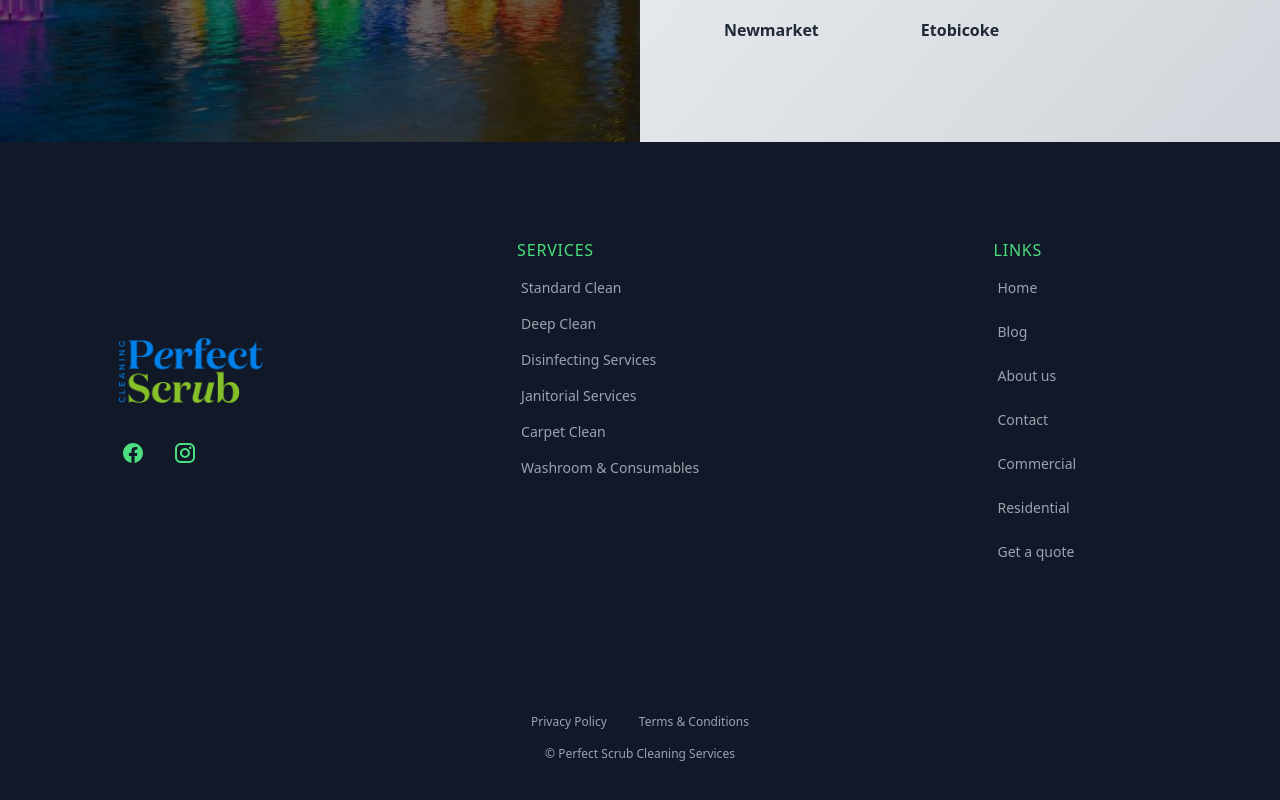
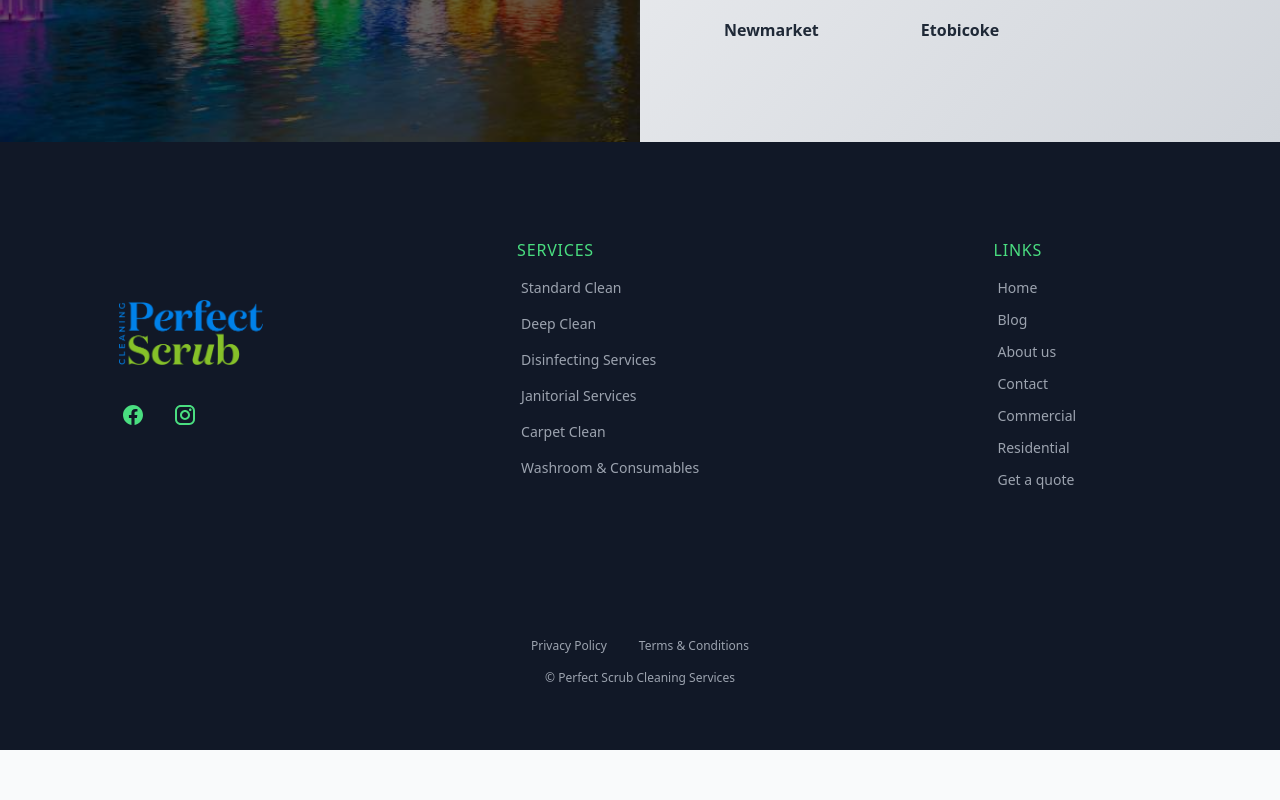
Before and after one commit to perfectscrub/perfect-scrub, a Next.js app: page / in a window 1280 px wide. Shown: the part 6235-7035 px from the top of the page. After the commit the page ends 6985 px from the top, so only its background shows below. Built offline with nearby package versions, Linux system fonts and the light colour scheme.

Commit message:
changed width of image

```diff
--- a/components/footer/Footer.jsx
+++ b/components/footer/Footer.jsx
@@ -10,8 +10,8 @@ const Footer = ({handleNavClose}) => {
           {/* Logo Image */}
           <Link className="mb-10 ml-0 lg:ml-4" href="/" title="homepage">
             <Image
-              width={188}
-              height={84}
+              width={300}
+              height={135}
               className="w-36 h-auto lg:ml-12"
               src="/perfect-scrub-logo.png"
               alt=""
@@ -72,7 +72,7 @@ const Footer = ({handleNavClose}) => {
             <h3 className="text-gray-400 tracking-wider text-center md:text-left mb-4 text-green-400">LINKS</h3>
             <ul className="flex flex-row md:flex-col flex-wrap gap-x-4 items-start text-sm font-medium text-gray-400 py-2 lg:py-0">
               {footerCompanyLinks.map(({ href, title }) => (
-                <li key={title} className="mx-1 pb-6 hover:text-gray-300 lg:mb-0 hover:text-green-400">
+                <li key={title} className="mx-1 pb-6 hover:text-gray-300 lg:pb-3 hover:text-green-400">
                   <Link href={href}>{title}</Link>
                 </li>
               ))}
```
